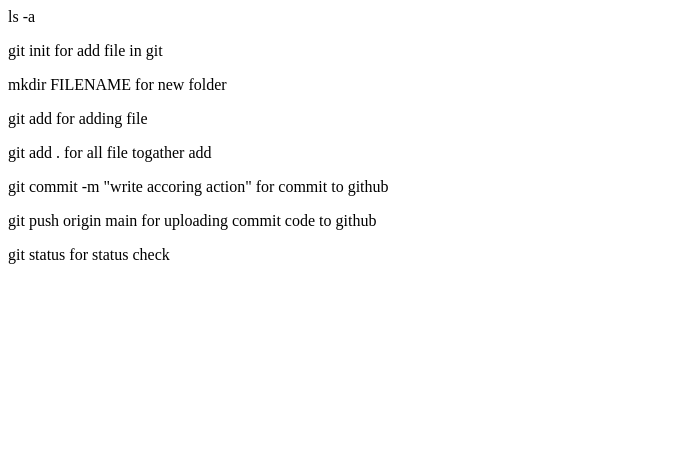
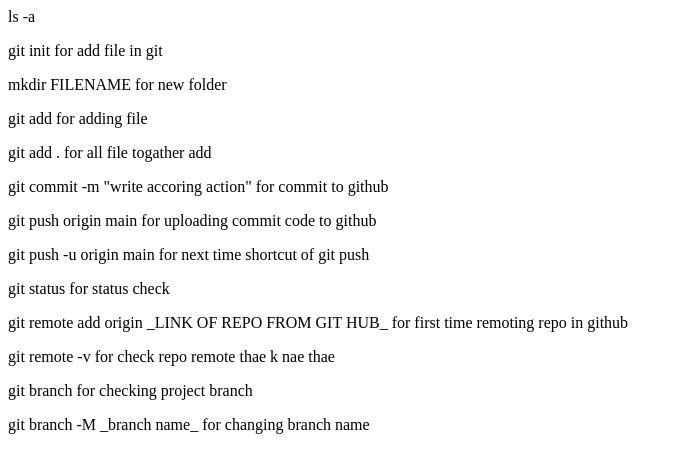
Before and after one commit to RajPatel216/localrepo, a plain HTML site: page index.html in a window 1280 px wide. Shown: the whole page, without its empty margins (0-683 px from the left). Drawn offline with Linux system fonts and the light colour scheme.

Commit message:
2 file commit

```diff
--- a/ind.css
+++ b/ind.css
@@ -0,0 +1,3 @@
+p {
+    color: Red;
+}
--- a/index.html
+++ b/index.html
@@ -5,5 +5,14 @@
 <P>git add .     for all file togather add</P>
 <P>git commit -m "write accoring action"       for commit to github</P>
 <P>git push origin main       for uploading commit code to github</P>
+<p>git push -u origin main              for next time shortcut of git push</p>
 <P>git status               for status check</P>
-<P></P>
+<P>git remote add origin _LINK OF REPO FROM GIT HUB_           for first time remoting repo in github</P>
+<P>git remote -v                       for check repo remote thae k nae thae</P>
+<p>git branch              for checking project branch</p>
+<p>git branch -M _branch name_                       for changing branch name</p>
+<p></p>
+<p></p>
+<p></p>
+<p></p>
+<p></p>
```
